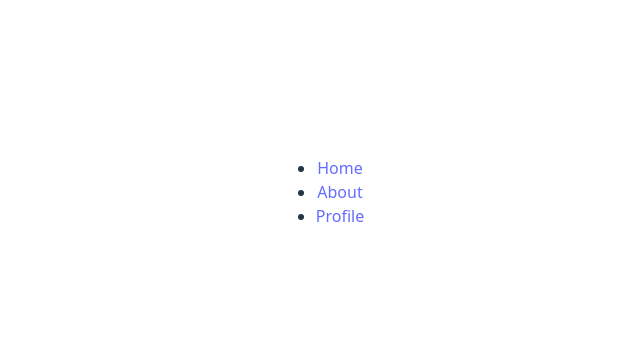
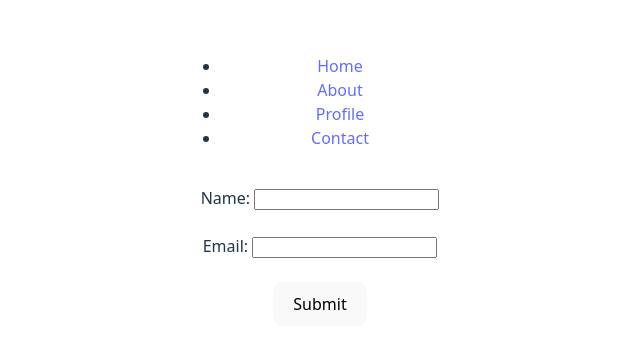
Before and after one commit to SobanSA/using-hooks, a React (Vite) app: page /contact in a window 1280 px wide. Before the commit this address had no page. Shown: the part 208-556 px from the top of the page, without its empty margins (320-960 px from the left). Built offline with nearby package versions, Linux system fonts and the light colour scheme.

Commit message:
Form  as page and link in navbar

```diff
--- a/src/App.jsx
+++ b/src/App.jsx
@@ -12,10 +12,11 @@
 import Home from './pages/Home';
 import About from './pages/About';
 import Profile from './pages/Profile';
+import Contact from './pages/Contact'
 
 
 function App() {
-  const [name] = useState("Sohaib");
+  //const [name] = useState("Sohaib");
 
   return (
     <>
@@ -32,6 +33,7 @@
           <Route path="/" element={<Home />} />
           <Route path="/about" element={<About />} />
           <Route path="/profile" element={<Profile />} />
+          <Route path="/contact" element={<Contact />} />
         </Routes>
       </Router>
 
--- a/src/components/Navbar.jsx
+++ b/src/components/Navbar.jsx
@@ -7,6 +7,7 @@
                 <li><Link to="/">Home</Link></li>
                 <li><Link to="/about">About</Link></li>
                 <li><Link to="/profile">Profile</Link></li>
+                <li><Link to="/contact">Contact</Link></li>
             </ul>
         </nav>
     );
--- /dev/null
+++ b/src/pages/Contact.jsx
@@ -0,0 +1,7 @@
+import ContactForm from "../components/ContactForm"
+
+const Contact = () => {
+    return <ContactForm />;
+};
+
+export default Contact;
```
